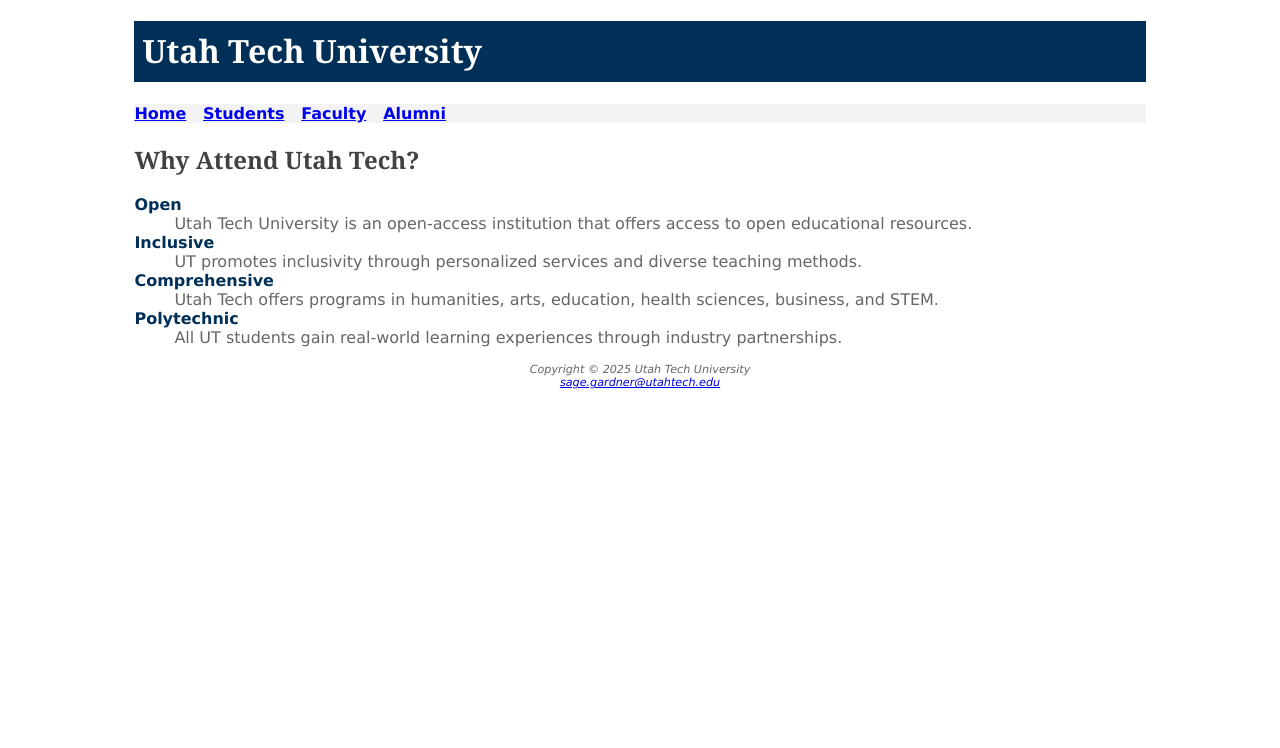
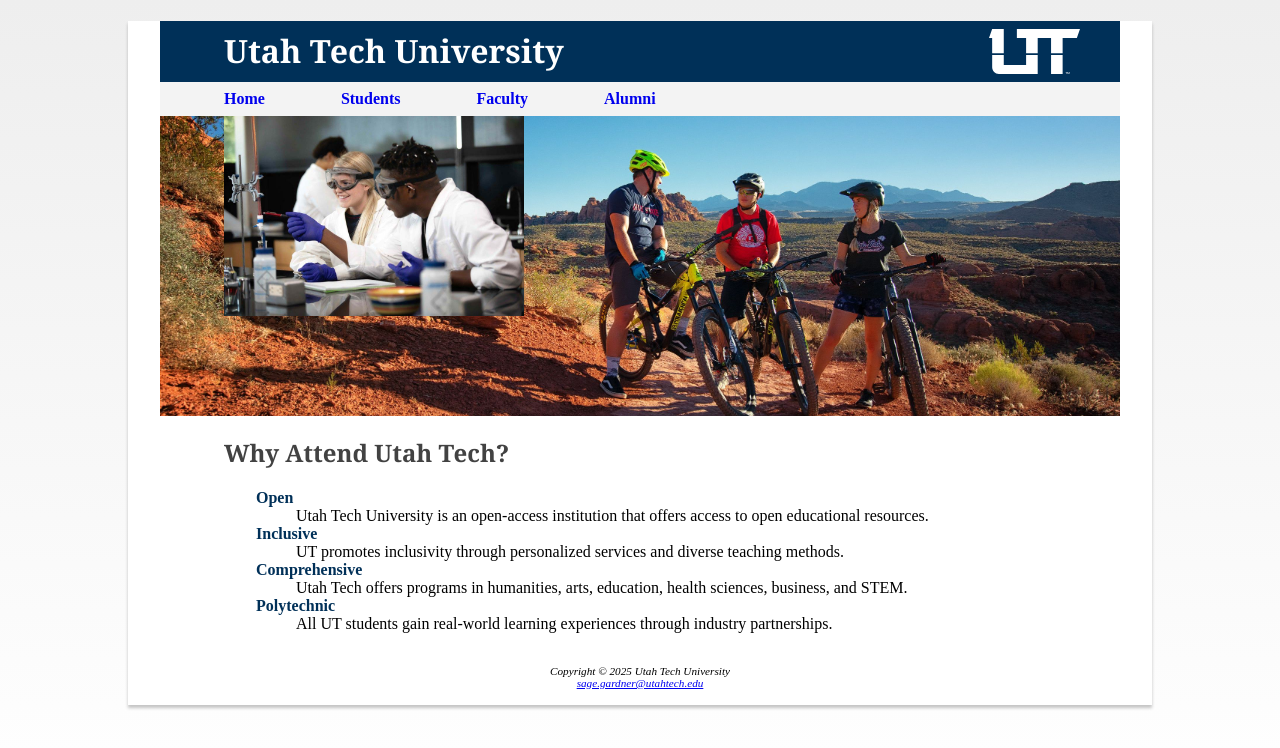
Before and after one commit to sagengardner/se1400, a plain HTML site: page utahtech3/students.html in a window 1280 px wide. Drawn offline with Linux system fonts and the light colour scheme.

Commit message:
style css

```diff
--- a/utahtech3/students.html
+++ b/utahtech3/students.html
@@ -16,6 +16,9 @@
       <a href="faculty.html">Faculty</a> &nbsp;
       <a href="alumni.html">Alumni</a>
   </nav>
+  <div id="studenthero">
+    <img src="images/students.jpg" alt="students">
+  </div>
   <main>
     <h2>Why Attend Utah Tech?</h2>
     <dl>
--- a/utahtech3/style.css
+++ b/utahtech3/style.css
@@ -1,9 +1,60 @@
-body{background-color:#FFFFFF; color:#666666; font-family:Verdana}
+body{background:linear-gradient(#eeeeee,#ffffff); background-attachment: fixed}
 header{background-color: #003058; color:#FFFFFF; font-family: Georgia}
-header h1 {line-height: 140%;padding: .5rem}
-nav {font-weight: bold; background-color: #F3F3F3;}
-h2 {color:#424242; font-family: Georgia}
-dt {color:#003058; font-weight: bold}
+header h1 {
+    background-image: url(images/utahtechlogo.svg);
+    background-position: right ;
+    background-repeat: no-repeat;
+     line-height: 140%;
+     padding: .5rem;
+    padding-left: 1em;
+    background-origin: content-box;
+    margin-bottom:0;
+    }
+nav {font-weight: bold;
+     background-color: #F3F3F3;
+    padding-top: 0.5rem;
+    padding-left: 2rem;
+    padding-bottom: 0.5rem;
+    padding-right: 0.5rem;
+    }
+h2 {color:#424242;
+     font-family: Georgia
+    }
+h3 { color: #003058;
+
+}
+* {padding-left: 2rem;
+    padding-right: 2rem;
+}
+dt {color:#003058;
+     font-weight: bold
+    }
 .ut{color:#BA1C21; font-weight: bold;}
-footer {font-size: .70rem; font-style: italic; text-align: center}
-#wrapper {width: 80%; margin-right: auto; margin-left: auto;}
+footer {font-size: .70rem;
+     font-style: italic;
+      text-align: center;
+      padding: 1rem;
+    }
+#wrapper {background-color:#ffffff; min-width: 960px; max-width: 2048px; width: 80%; margin-right: auto; margin-left: auto; box-shadow: 0px 3px 3px rgba(66,66,66,0.3)}
+img{width: 300px}
+#homehero {height: 300px;
+    background-image: url(images/homehero.jpg);
+    background-size: cover;
+    background-repeat: no-repeat;
+    background-position: center;
+}
+#studenthero {height: 300px;
+    background-image: url(images/studenthero.jpg);
+    background-size: cover;
+    background-repeat: no-repeat;
+    background-position: center;
+}
+#facultyhero {height: 300px;
+    background-image: url(images/facultyhero.jpg);
+    background-size: cover;
+    background-repeat: no-repeat;
+    background-position: center;
+}
+nav a {
+  text-decoration: none;
+}
```
Also changed, not shown: utahtech3/faculty.html (added, +36 -0 lines), utahtech3/index.html (+3 -0 lines), utahtech3/images/facultyhero.jpg (added), utahtech3/images/homehero.jpg (added), utahtech3/images/studenthero.jpg (added), utahtech3/images/students.jpg (added), utahtech3/images/utahtechlogo.svg (added).
